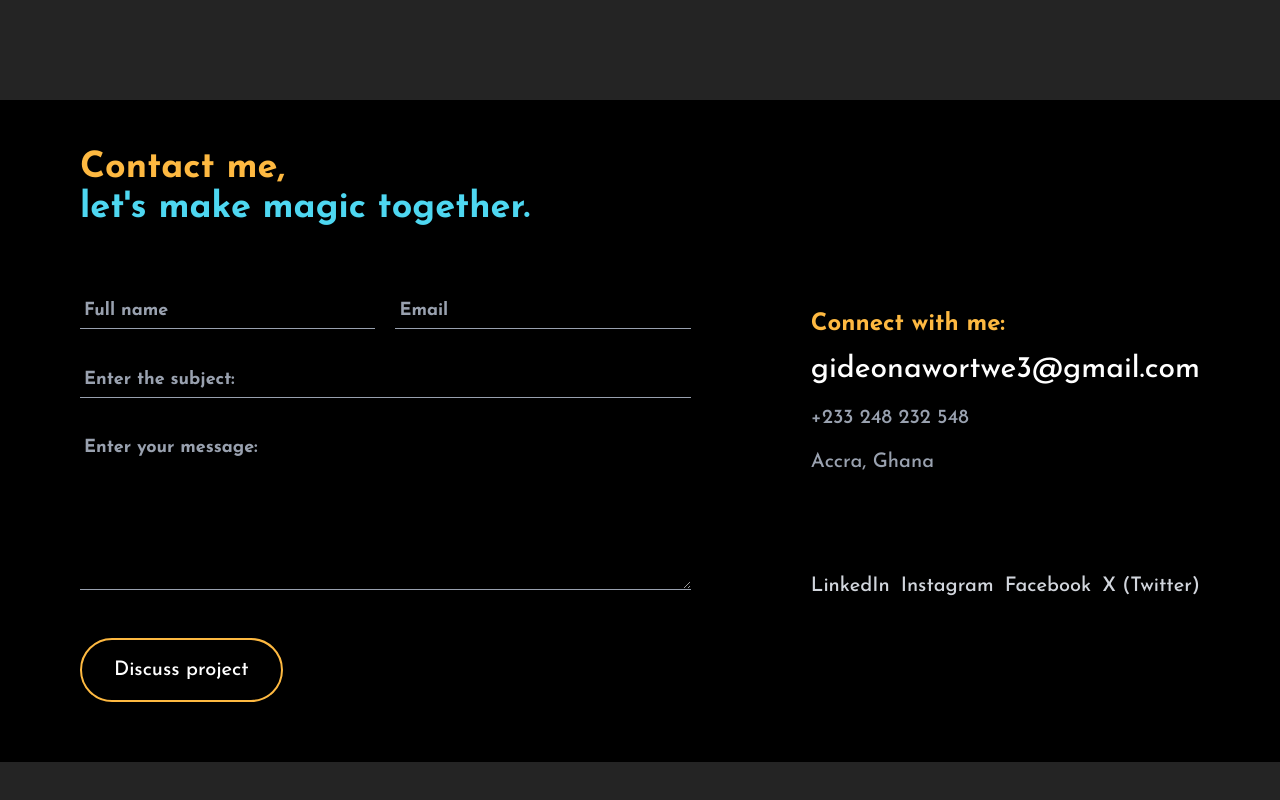
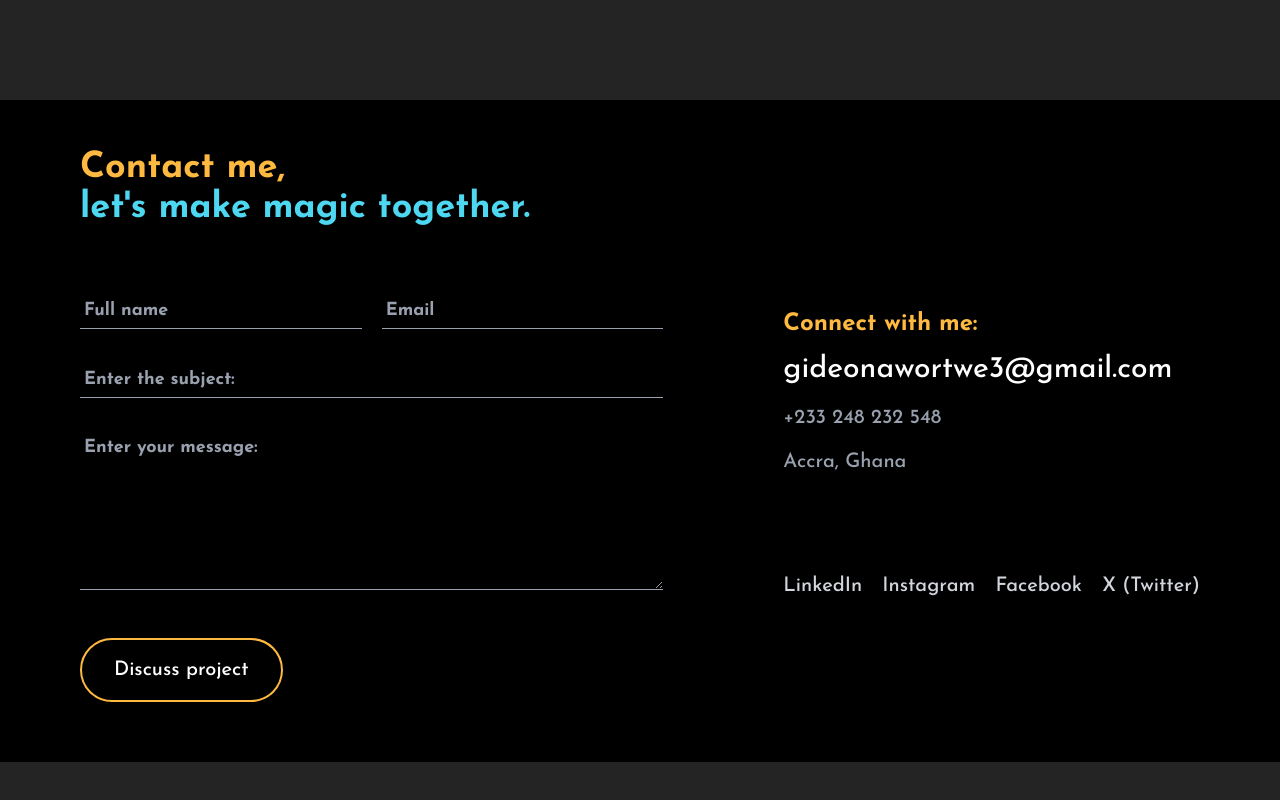
Before and after one commit to Walker-Gideon/walker.dev, a React (Vite) app: page / in a window 1280 px wide. Shown: the part 6164-6964 px from the top of the page. Built offline with nearby package versions, Linux system fonts and the light colour scheme; a web font is replaced by a local one.

Commit message:
Added some styling to the links in the contact section

```diff
--- a/src/components/Contact.jsx
+++ b/src/components/Contact.jsx
@@ -17,7 +17,7 @@ function Contact() {
         <div className="md:mt-14 md:flex md:justify-between md:gap-16 large:gap-20 xl:gap-30">
           <ContactForm />
 
-          <div className="w-full md:w-100 mt-2 small:mt-16 md:mt-4">
+          <div className="w-full md:w-100 lg:w-200 mt-2 small:mt-16 md:mt-4">
             <h1 className="pb-2 text-2xl text-primary font-bold">
               Connect with me:
             </h1>
--- a/src/components/SocialLink.jsx
+++ b/src/components/SocialLink.jsx
@@ -1,17 +1,21 @@
 function SocialLink() {
+  const linkStyling = `relative after:content-[''] after:absolute after:left-0 after:-bottom-0.5 after:h-[1px]
+    after:bg-primary after:scale-x-0 after:transition-transform after:duration-300
+    hover:after:scale-x-100`;
+
   return (
     <div className="w-full font-medium text-lg small:text-xl whitespace-nowrap">
       <div className="flex items-center justify-between medium:justify-around md:justify-between text-gray-300 transition-colors duration-300">
-        <a href="#" className="hover:text-gray-200">
+        <a href="#" className={`${linkStyling} after:w-20 hover:text-gray-200`}>
           LinkedIn
         </a>
-        <a href="#" className="hover:text-gray-200">
+        <a href="#" className={`${linkStyling} after:w-24 hover:text-gray-200`}>
           Instagram
         </a>
-        <a href="#" className="hover:text-gray-200">
+        <a href="#" className={`${linkStyling} after:w-22 hover:text-gray-200`}>
           Facebook
         </a>
-        <a href="#" className="hover:text-gray-200">
+        <a href="#" className={`${linkStyling} after:w-24 hover:text-gray-200`}>
           X (Twitter)
         </a>
       </div>
```
